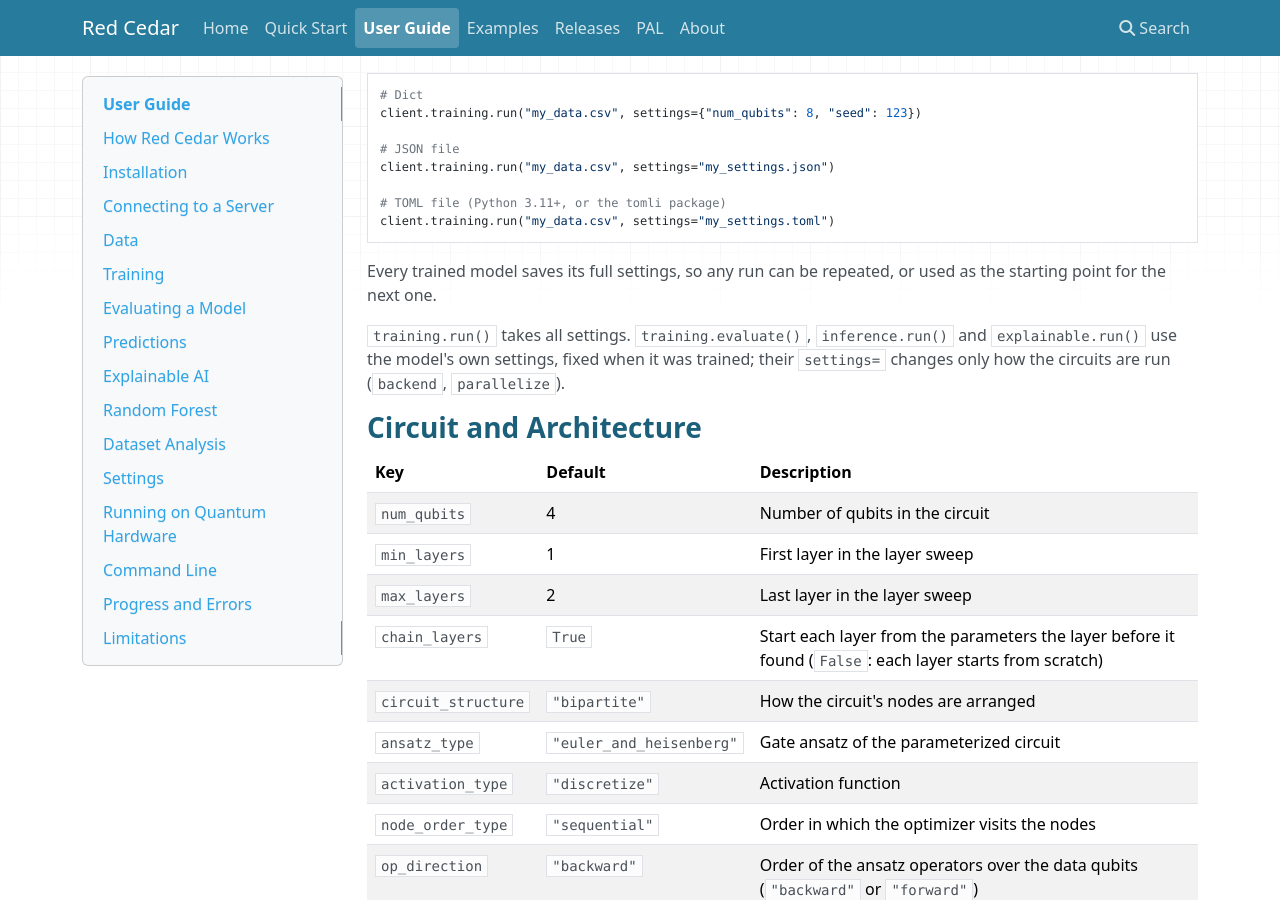
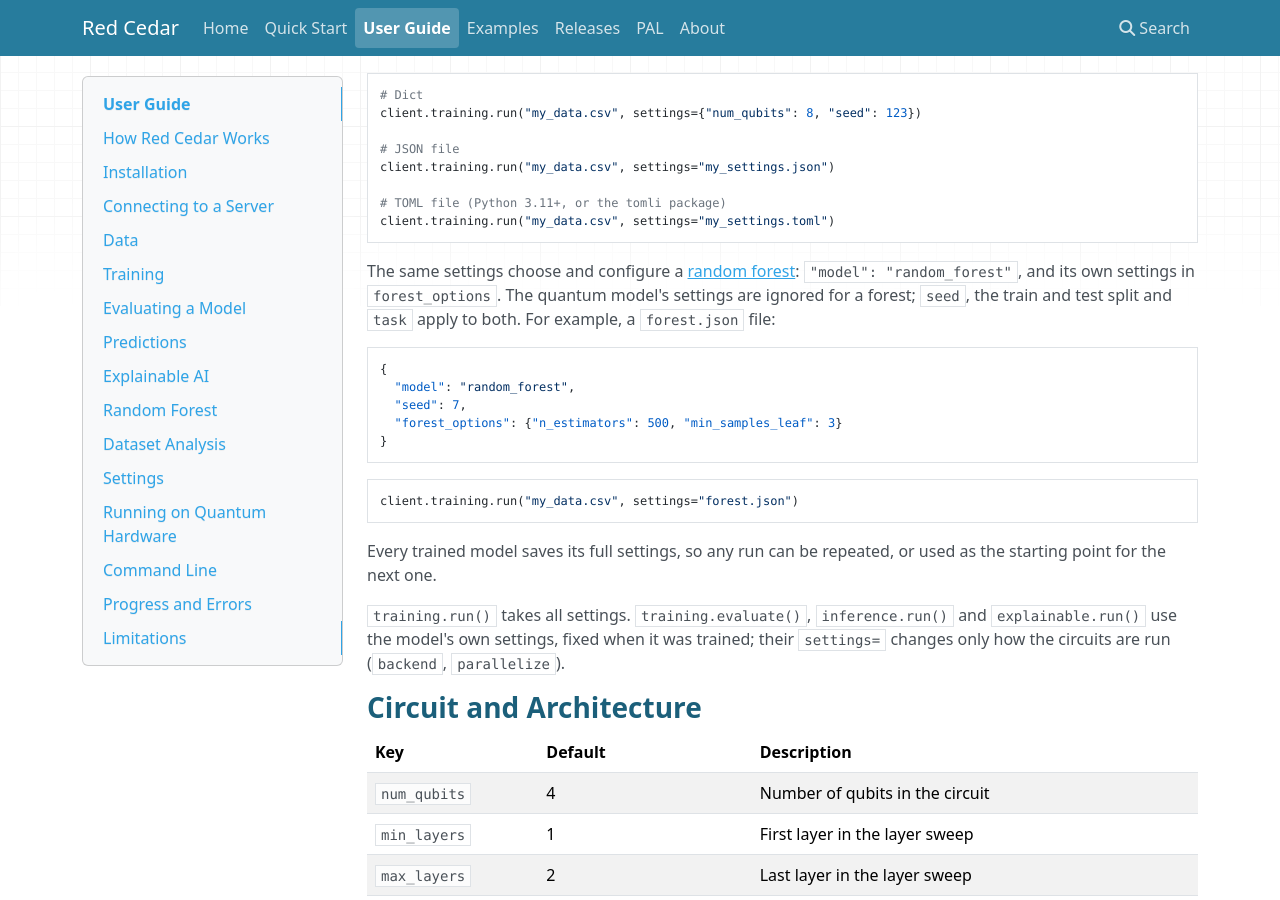
Before and after one commit to coherent-computing/redcedar, an MkDocs documentation site: the page built from doc/docs/user_guide.md, in a window 1280 px wide and 900 px high, scrolled down 13605 px. Built offline with MkDocs 1.6.1, drawn with Linux system fonts in a browser that asks for light colours; nearby versions of some CDN libraries.

Commit message:
Docs: a random forest settings file in Passing Settings
Co-Authored-By: Claude Opus 5.5 <noreply@anthropic.com>

````diff
--- a/doc/docs/user_guide.md
+++ b/doc/docs/user_guide.md
@@ -615,6 +615,22 @@ client.training.run("my_data.csv", settings="my_settings.json")
 client.training.run("my_data.csv", settings="my_settings.toml")
 ```
 
+The same settings choose and configure a [random forest](#random-forest): `"model": "random_forest"`, and its
+own settings in `forest_options`. The quantum model's settings are ignored for a forest; `seed`, the train and
+test split and `task` apply to both. For example, a `forest.json` file:
+
+```json
+{
+  "model": "random_forest",
+  "seed": 7,
+  "forest_options": {"n_estimators": 500, "min_samples_leaf": 3}
+}
+```
+
+```python
+client.training.run("my_data.csv", settings="forest.json")
+```
+
 Every trained model saves its full settings, so any run can be repeated, or used as the starting point for the
 next one.
 
````
